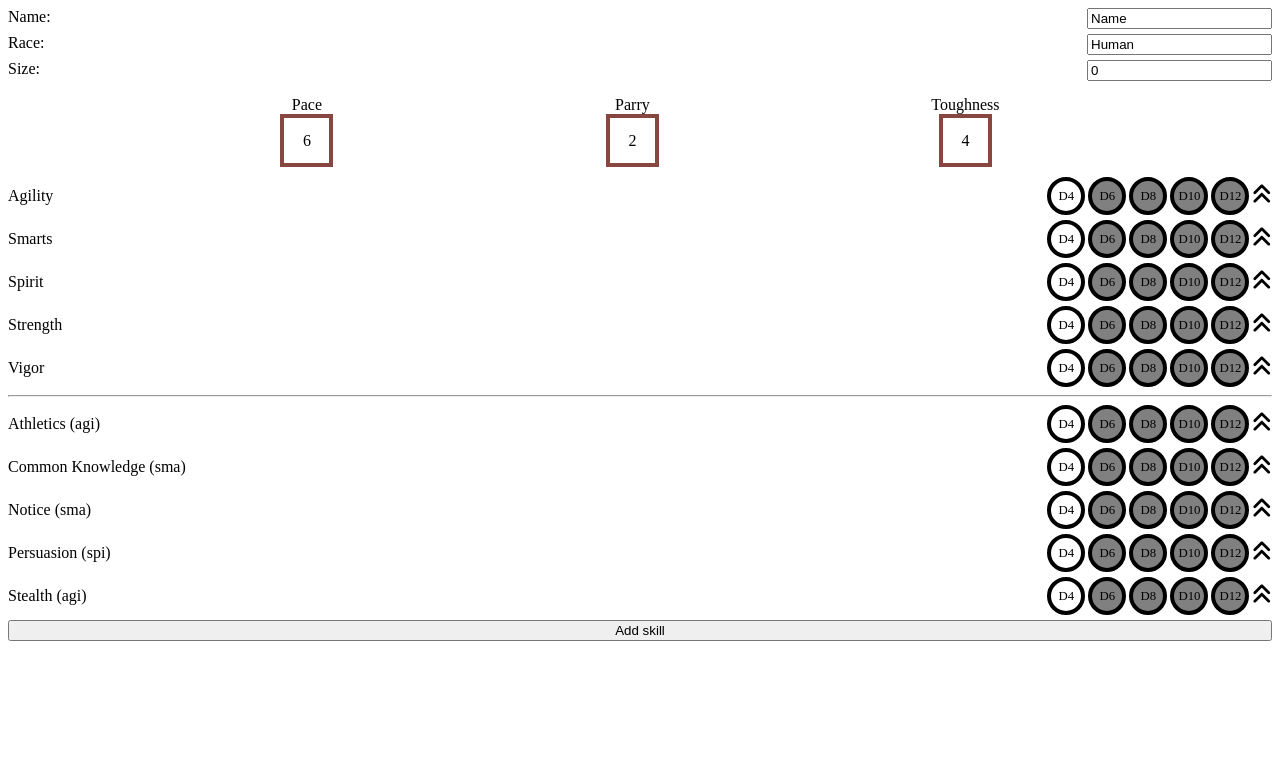
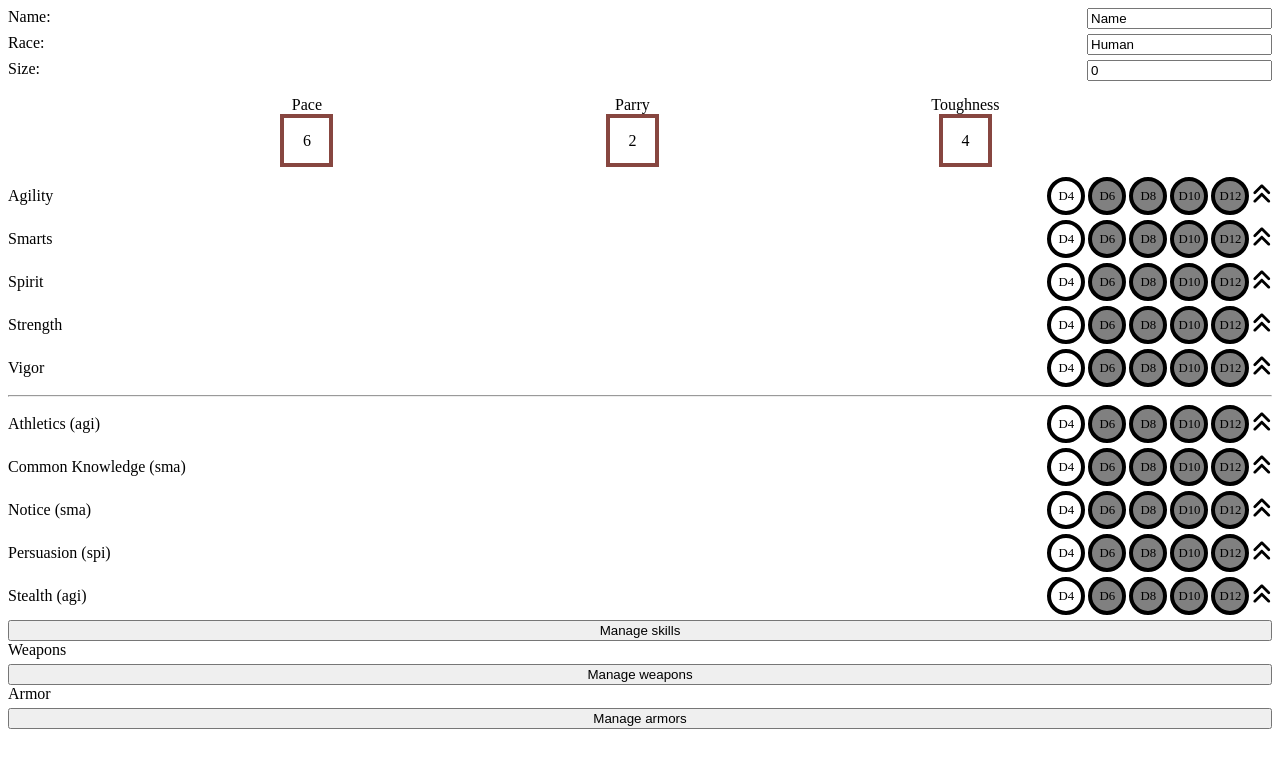
Before and after one commit to shadowmax31/swade-fe, an Angular app: page /character in a window 1280 px wide. Shown: the top 768 px of the page. Built offline with nearby package versions, Linux system fonts and the light colour scheme.

Commit message:
Add sections for Weapons and Armors

```diff
--- a/src/app/character-sheet/character-sheet.component.html
+++ b/src/app/character-sheet/character-sheet.component.html
@@ -59,14 +59,20 @@
         <div *ngIf="skill.getDescription() != null">{{ skill.getDescription() }}</div>
         <app-die-selector [(die)]="skill.die"></app-die-selector>
     </div>
-    <button (click)="manageSkills()">Add skill</button>
+    <button (click)="manageSkills()">Manage skills</button>
+</div>
+
+<div class="weapons">
+    Weapons
+    <button (click)="manageWeapons()">Manage weapons</button>
+</div>
+
+<div class="armors">
+    Armor
+    <button (click)="manageArmors()">Manage armors</button>
 </div>
 
 <!--
-<div>
-    Weapons
-</div>
-
 <div>
     Powers
 </div>
--- a/src/app/character-sheet/character-sheet.component.sass
+++ b/src/app/character-sheet/character-sheet.component.sass
@@ -44,7 +44,7 @@ $row-padding: 10px
 .border
     border: 4px solid $main-color
 
-.attributes, .skills
+.attributes, .skills, .weapons, .armors
     display: flex
     flex-direction: column
     row-gap: $row-gap
--- a/src/app/character-sheet/character-sheet.component.ts
+++ b/src/app/character-sheet/character-sheet.component.ts
@@ -32,4 +32,12 @@ export class CharacterSheetComponent implements OnInit {
     this.skillSelector.open();
   }
 
+  manageWeapons() {
+
+  }
+
+  manageArmors() {
+
+  }
+
 }
```
